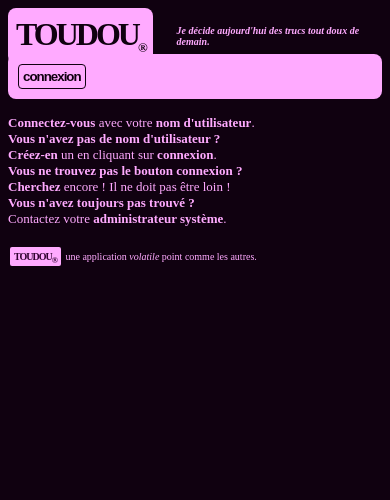
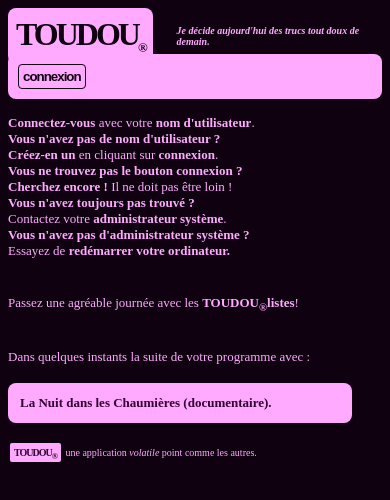
Before and after one commit to teegre/TOUDOU, a plain HTML site: page index.html in a window 390 px wide. Drawn offline with Linux system fonts and the light colour scheme.

Commit message:
Petits changements et responsivité.

```diff
--- a/assets/css/style.css
+++ b/assets/css/style.css
@@ -33,17 +33,6 @@ html {
 
 .subreg {
   border: none;
-}
-
-th {
-  font-size: small;
-  /*font-weight: normal;*/
-  color: #faf;
-  text-align: left;
-}
-
-#htask {
-  width: 100%;
 }
 
 .container {
@@ -126,6 +115,44 @@ input[type=checkbox] {
 .instructions {
   color: #faf;
   font-size: small;
+}
+
+.emission {
+  position: relative;
+  left: 0;
+  width: 23rem;
+  font-weight: bold;
+  font-size: small;
+  background: #faf;
+  color: #300330;
+  padding: 12px;
+  border-radius: 8px;
+  -webkit-animation: slide;
+  -webkit-animation-duration: 1s;
+  animation: slide;
+  animation-duration: 1s;
+}
+
+@-webkit-keyframes slide {
+  from {
+    left: -2000px;
+    opacity: 0;
+  }
+  to {
+    left: 0;
+    opacity: 1;
+  }
+}
+
+@keyframes slide {
+  from {
+    left: -2000px;
+    opacity: 0;
+  }
+  to {
+    left: 0;
+    opacity: 1;
+  }
 }
 
 h1 {
@@ -311,3 +338,23 @@ footer {
   from { opacity: 0; }
   to { opacity: 1; }
 }
+
+@media (max-width: 805px) {
+
+  .todolist li {
+    font-size: large;
+  }
+
+  #todo, #add {
+    font-size: revert-layer;
+  }
+
+  #add {
+    height: 24px;
+    width: 24px;
+  }
+
+  .emission {
+    width: 20rem;
+  }
+}
--- a/assets/js/listitem.js
+++ b/assets/js/listitem.js
@@ -1,16 +1,3 @@
-const modal = document.querySelector(".modal");
-const close_modal = document.querySelector(".modal-close");
-
-window.onclick = (e) => {
-  if (e.target == modal) {
-    modal.style.display = "none";
-  }
-}
-
-close_modal.addEventListener("click", () => {
-  modal.style.display = "none";
-});
-
 const updateitems = () => {
   let todoitems = getitems();
   let value = "";
@@ -98,9 +85,3 @@ const getitems = () => {
   }
   return [];
 }
-
-const modalalert = (message) => {
-  const modal_msg = document.querySelector(".modal-message");
-  modal_msg.textContent = message;
-  modal.style.display = "block";
-}
--- a/assets/js/script.js
+++ b/assets/js/script.js
@@ -10,6 +10,9 @@ const submitBtn = document.querySelector(".subreg");
 const h1 = document.querySelector("h1")
 const todo = document.querySelector("#todo");
 const addBtn = document.querySelector("#add");
+
+const modal = document.querySelector(".modal");
+const close_modal = document.querySelector(".modal-close");
 
 const check = () => {
   if (localStorage.getItem("username")) {
@@ -37,9 +40,56 @@ const check = () => {
     instructions.style.display = "initial";
     loginBtn.style.display = "initial";
     h1.innerText = "";
+    randomemission();
   }
   form.style.display = "none";
 }
+
+window.onclick = (e) => {
+  if (e.target == modal) {
+    modal.style.display = "none";
+  }
+}
+
+const modalalert = (message) => {
+  const modal_msg = document.querySelector(".modal-message");
+  modal_msg.textContent = message;
+  modal.style.display = "block";
+}
+
+close_modal.addEventListener("click", () => {
+  modal.style.display = "none";
+});
+
+const randomemission = () => {
+  const emissions = [
+    "La Météo des Plantes.",
+    "Le Chien des Carpates (téléfilm).",
+    "Ma Trousse de Toilette (divertissement).",
+    "Un Peignoir pour deux (film).",
+    "Le Point sur la Situation (actualités).",
+    "Vidéo Clips (musique)",
+    "Le Journal de 12 heures.",
+    "Le Journal de 21 heures",
+    "Le Journal de la Nuit.",
+    "Camomille et Cannelle (film)",
+    "Le Hit des Tops (musique).",
+    "Le Temps se Gâte (météo).",
+    "Chauve qui Peut (rire).",
+    "Perds pas la Boule (actualités).",
+    "La Matinale Télévisée (divertissement).",
+    "Roméo et Colette (feuilleton).",
+    "A vous Cognacq-Jay avec René Tendron (finances)",
+    "Les Doigts dans la Méprise (actualités).",
+    "La Nuit dans les Chaumières (documentaire).",
+    "L'Académie des Nazes (jeu).",
+    "L'Os de Spéculum : Anatomie d'un Biscuit (documentaire)",
+    "Monsieur, Madame (documentaire).",
+  ]
+  const emission = document.querySelector(".emission");
+  emission.textContent = emissions[(Math.random() * (emissions.length - 1)).toFixed(0)];
+}
+
 
 const login = () => {
   loginBtn.style.display = "none";
@@ -53,15 +103,18 @@ logoutBtn.addEventListener("click", () => {
   localStorage.clear();
   removeitems();
   username.value = "";
+  todo.value = "";
   check();
   modalalert("Ma déconnexion s'est déroulée avec succès.")
 });
 
 submitBtn.addEventListener("click", () => {
-  localStorage.setItem("username", username.value);
-  localStorage.setItem("tasks", []);
-  check();
-  modalalert("Ma connexion s'est déroulée avec succès. En cliquant sur [importer], je peux charger une TOUDOU-LISTE sauvée précédemment.")
+  if (username.value) {
+    localStorage.setItem("username", username.value);
+    localStorage.setItem("tasks", []);
+    modalalert("Ma connexion s'est déroulée avec succès. En cliquant sur [importer], je peux charger une TOUDOU-LISTE sauvée précédemment.")
+  }
+  check()
 })
 
 exportBtn.addEventListener("click", () => {
--- a/index.html
+++ b/index.html
@@ -51,11 +51,19 @@
     <div class="instructions">
       <div><b>Connectez-vous</b> avec votre <b>nom d'utilisateur</b>.</div>
       <div><b>Vous n'avez pas de nom d'utilisateur ?</b></div>
-      <div><b>Créez-en</b> un en cliquant sur <b>connexion</b>.</div>
+      <div><b>Créez-en un</b> en cliquant sur <b>connexion</b>.</div>
       <div><b>Vous ne trouvez pas le bouton connexion ?</b></div>
-      <div><b>Cherchez</b> encore ! Il ne doit pas être loin !</div>
+      <div><b>Cherchez encore !</b> Il ne doit pas être loin !</div>
       <div><b>Vous n'avez toujours pas trouvé ?</b></div>
       <div>Contactez votre <b>administrateur système</b>.</div>
+      <div><b>Vous n'avez pas d'administrateur système ?</b></div>
+      <div>Essayez de <b>redémarrer votre ordinateur.</b></div>
+      <br><br>
+      <div>Passez une agréable journée avec les <b>TOUDOU<sub>&reg;</sub>listes</b>!</b></div>
+      <br><br>
+      <div>Dans quelques instants la suite de votre programme avec :</div>
+      <br>
+      <div class="emission"></div>
     </div>
 
     <div class="container">
```
